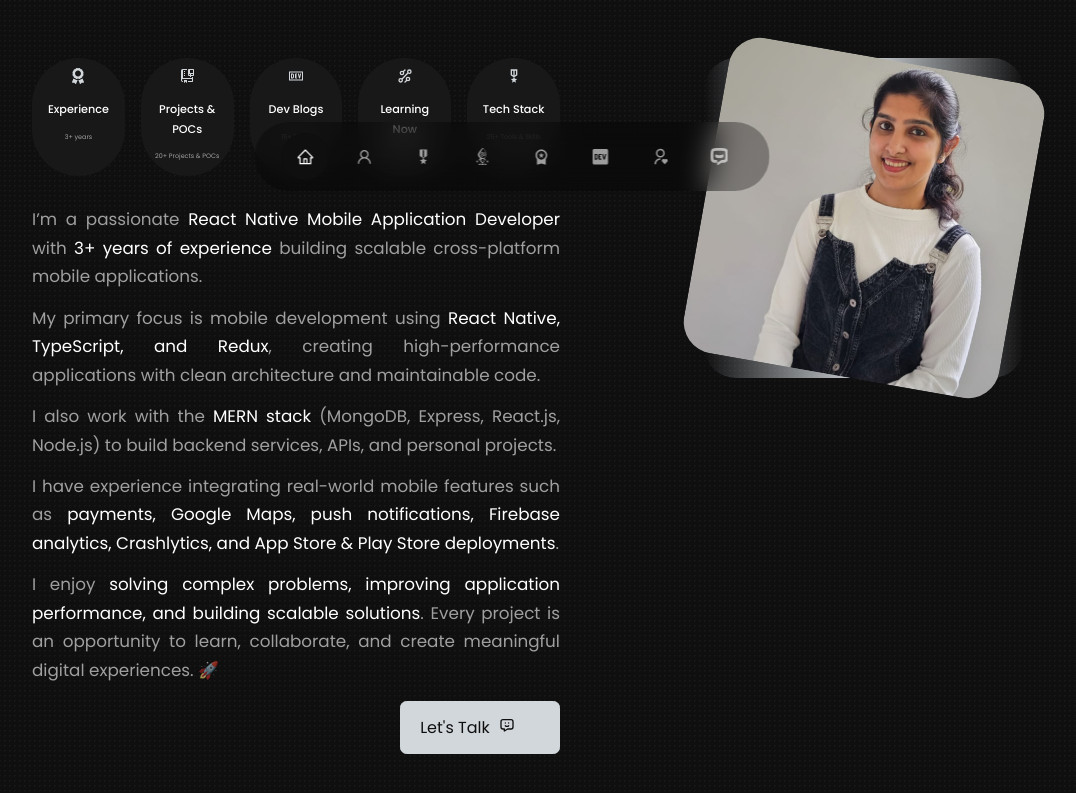
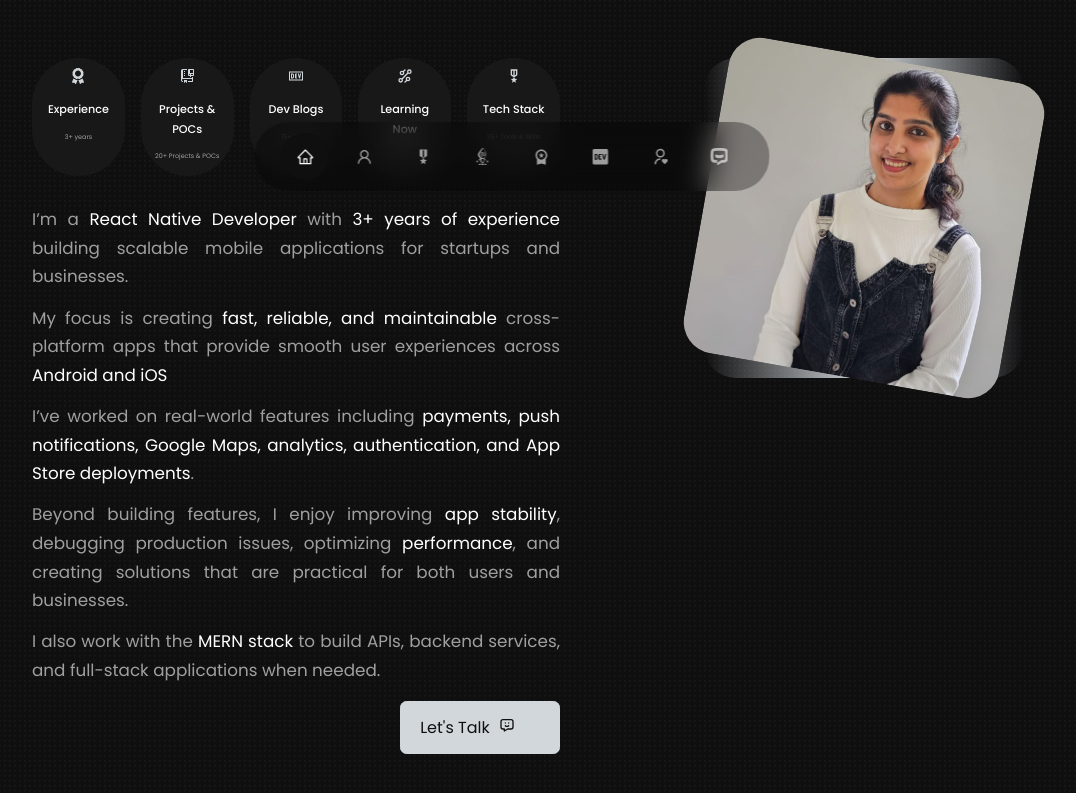
Before and after one commit to dainyjose/my-portfolio, a React (Vite) app: page / in a window 1280 px wide. Shown: the part 577-1370 px from the top of the page, without its empty margins (128-1204 px from the left). Built offline with nearby package versions, Linux system fonts and the light colour scheme.

Commit message:
feat: improve about section content and professional introduction

```diff
--- a/src/components/About/About.tsx
+++ b/src/components/About/About.tsx
@@ -46,53 +46,54 @@ const About = () => {
           </div>
           <div className="about__me_content">
             <p>
-              I’m a passionate{" "}
-              <span className="highlight">
-                React Native Mobile Application Developer
-              </span>{" "}
+              I’m a <span className="highlight">React Native Developer</span>{" "}
               with <span className="highlight">3+ years of experience</span>{" "}
-              building scalable cross-platform mobile applications.
+              building scalable mobile applications for startups and businesses.
             </p>
 
             <p>
-              My primary focus is mobile development using{" "}
+              My focus is creating{" "}
               <span className="highlight">
-                React Native, TypeScript, and Redux
-              </span>
-              , creating high-performance applications with clean architecture
-              and maintainable code.
+                fast, reliable, and maintainable
+              </span>{" "}
+              cross-platform apps that provide smooth user experiences across{" "}
+              <span className="highlight">Android and iOS</span>
             </p>
 
             <p>
-              I also work with the <span className="highlight">MERN stack</span>{" "}
-              (MongoDB, Express, React.js, Node.js) to build backend services,
-              APIs, and personal projects.
-            </p>
-            <p>
-              I have experience integrating real-world mobile features such as{" "}
+              I’ve worked on real-world features including{" "}
               <span className="highlight">
-                payments, Google Maps, push notifications, Firebase analytics,
-                Crashlytics, and App Store & Play Store deployments
+                payments, push notifications, Google Maps, analytics,
+                authentication, and App Store deployments
               </span>
               .
             </p>
             <p>
-              I enjoy{" "}
-              <span className="highlight">
-                solving complex problems, improving application performance, and
-                building scalable solutions
-              </span>
-              . Every project is an opportunity to learn, collaborate, and
-              create meaningful digital experiences. 🚀
+              Beyond building features, I enjoy improving{" "}
+              <span className="highlight">app stability</span>, debugging
+              production issues, optimizing{" "}
+              <span className="highlight">performance</span>, and creating
+              solutions that are practical for both users and businesses.
+            </p>
+            <p>
+              I also work with the <span className="highlight">MERN stack</span>{" "}
+              to build APIs, backend services, and full-stack applications when
+              needed.
             </p>
           </div>
-          <a href="#contact" className="btn btn-primary about_contact">
+          <a
+            href="#contact"
+            className="btn btn-primary about_contact"
+          >
             Let's Talk <TbMessageChatbot className="icon" />
           </a>
         </div>
         <div className="about__me">
           <div className="about__me-image">
-            <img src={ME} alt="me" />
+            <img
+              src={ME}
+              alt="me"
+            />
           </div>
         </div>
       </div>
```
